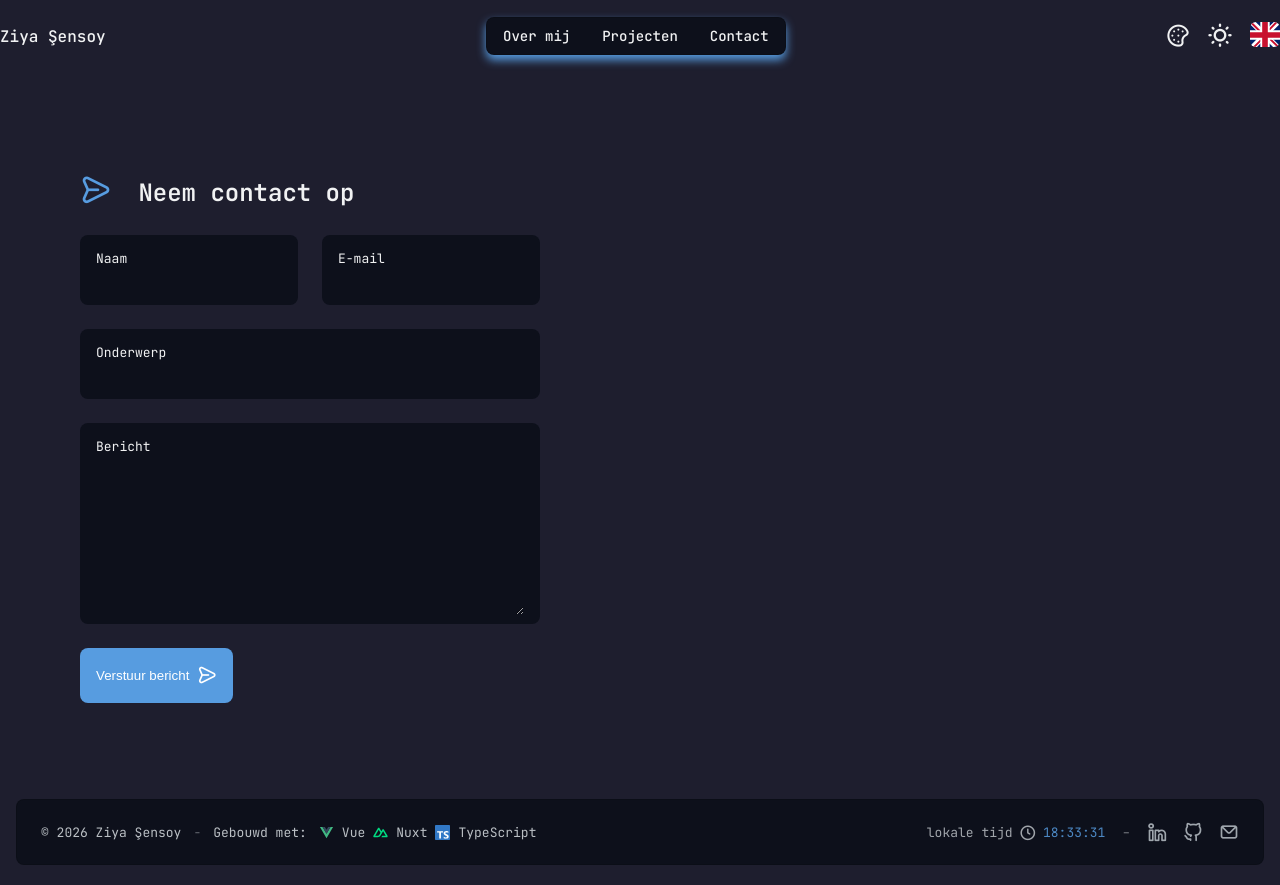
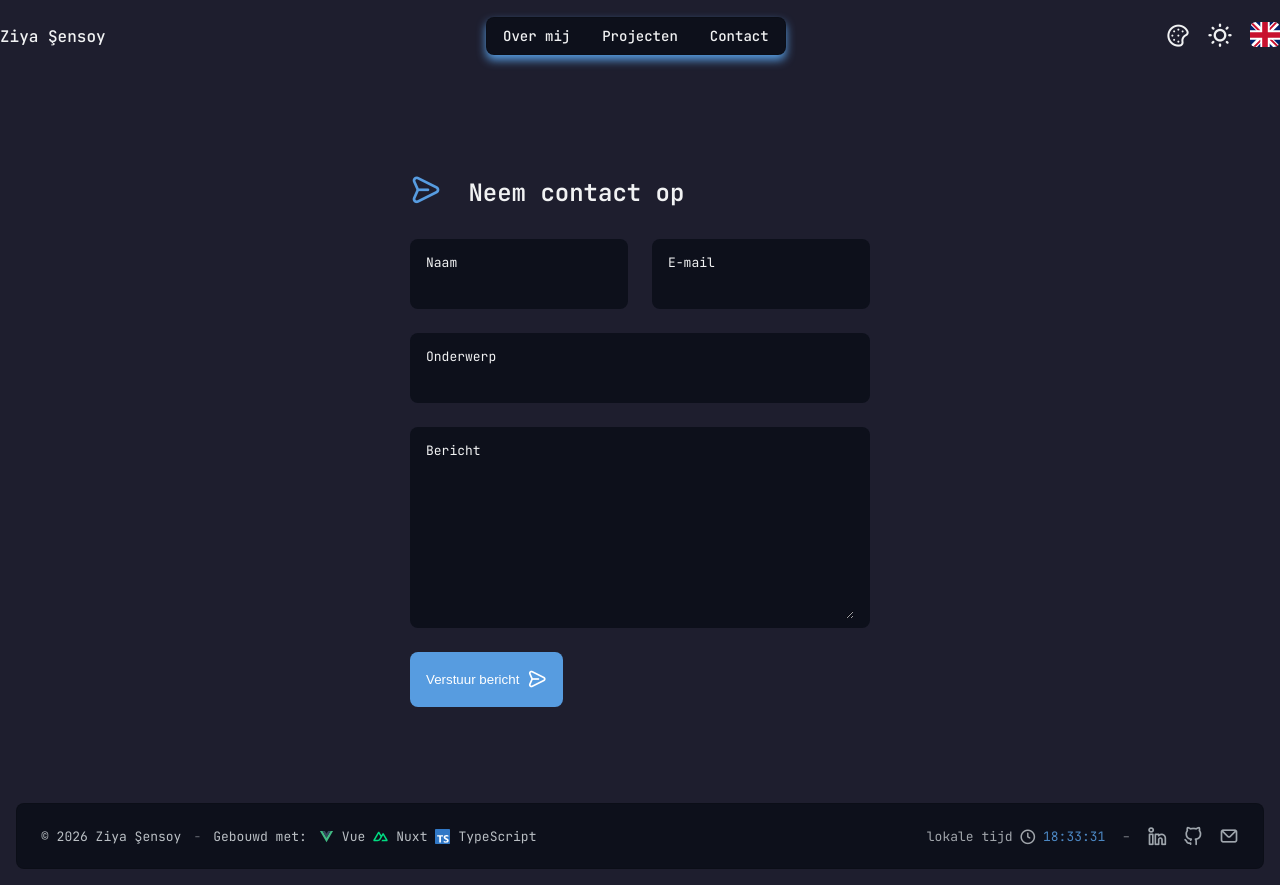
Before and after one commit to ziyasensoy/Portfolio, a Nuxt app: page /contact in a window 1280 px wide. Built offline with nearby package versions, Linux system fonts and the light colour scheme.

Commit message:
Style: contact title align left

```diff
--- a/app/assets/css/main.css
+++ b/app/assets/css/main.css
@@ -708,6 +708,10 @@ img {
   text-align: center;
 }
 
+.contact_title {
+  margin-bottom: var(--mb-0-25);
+}
+
 .contact_icon {
   font-size: 2rem;
   color: var(--first-color);
--- a/app/components/Contact.vue
+++ b/app/components/Contact.vue
@@ -1,16 +1,15 @@
 <template>
   <section class="contact section">
-    <div class="container">
-      <h2 class="section_title">
-        <i class="uil uil-message contact_icon"></i>
-        {{ $t("Contact.title") }}
-      </h2>
-
+    <div class="container contact_container">
       <form
         action="https://formsubmit.co/zcsensoy@gmail.com"
         class="contact_form grid"
         method="POST"
       >
+      <h2 class="contact_title">
+        <i class="uil uil-message contact_icon"></i>
+        {{ $t("Contact.title") }}
+      </h2>
         <div class="contact_inputs grid">
           <div class="contact_content">
             <label for="" class="contact_label">{{
```
